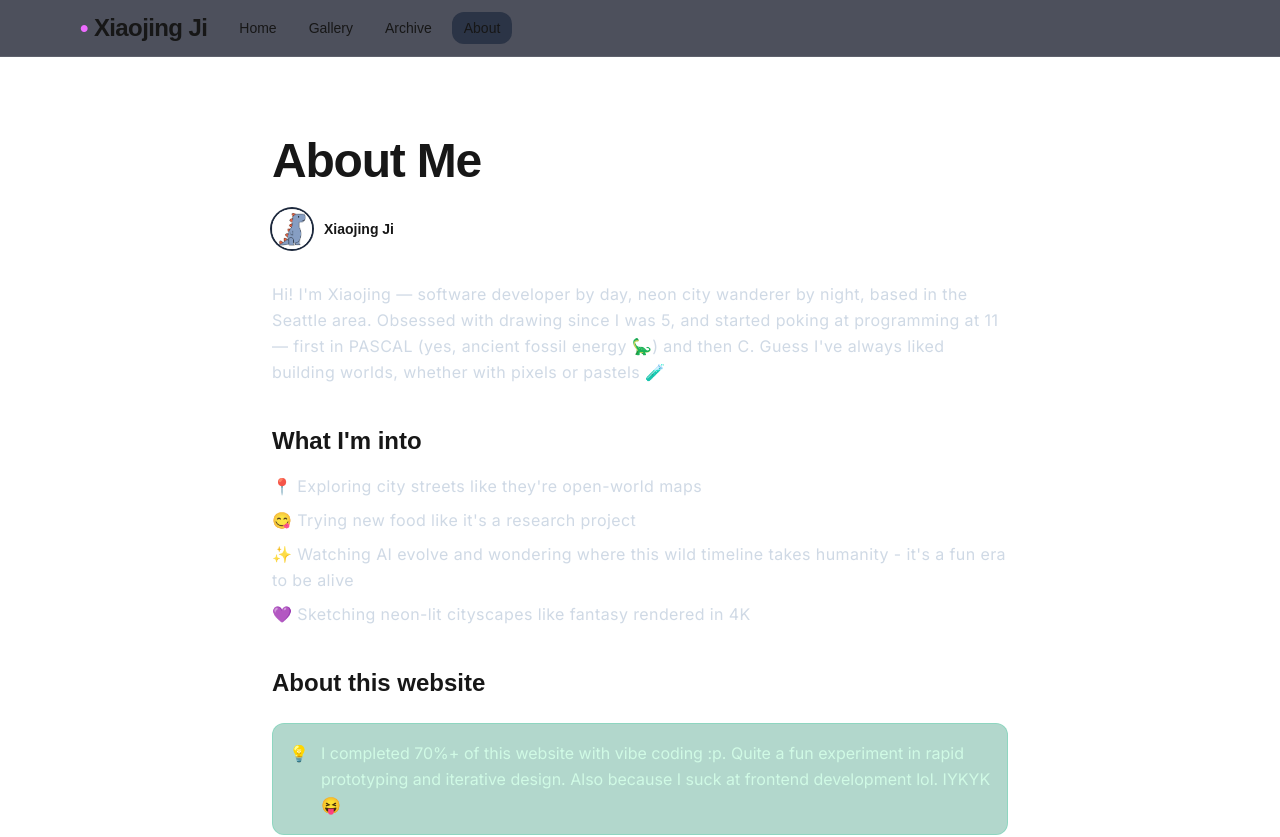
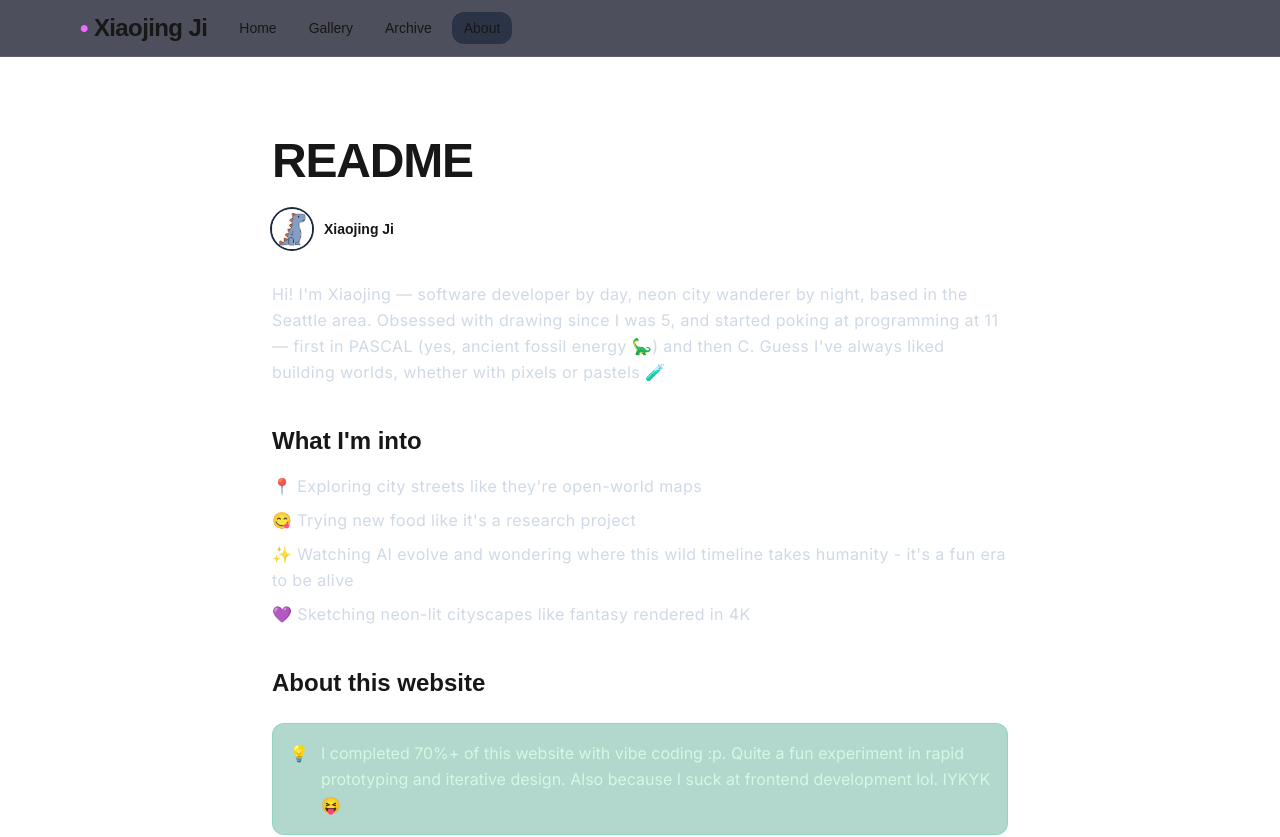
Before and after one commit to XJi/virtualkid, a Next.js app in the folder virtual-kid/: page /about in a window 1280 px wide. Shown: the top 837 px of the page. Built offline with nearby package versions, Linux system fonts and the light colour scheme.

Commit message:
Change about page title

```diff
--- a/virtual-kid/src/app/about/page.tsx
+++ b/virtual-kid/src/app/about/page.tsx
@@ -20,7 +20,7 @@ export default function AboutPage() {
     <article className="mx-auto max-w-3xl px-4 py-10">
       {/* Title */}
       <h1 className="text-4xl md:text-5xl font-extrabold tracking-tight">
-        About Me
+        README
       </h1>
 
       {/* Author row */}
```
